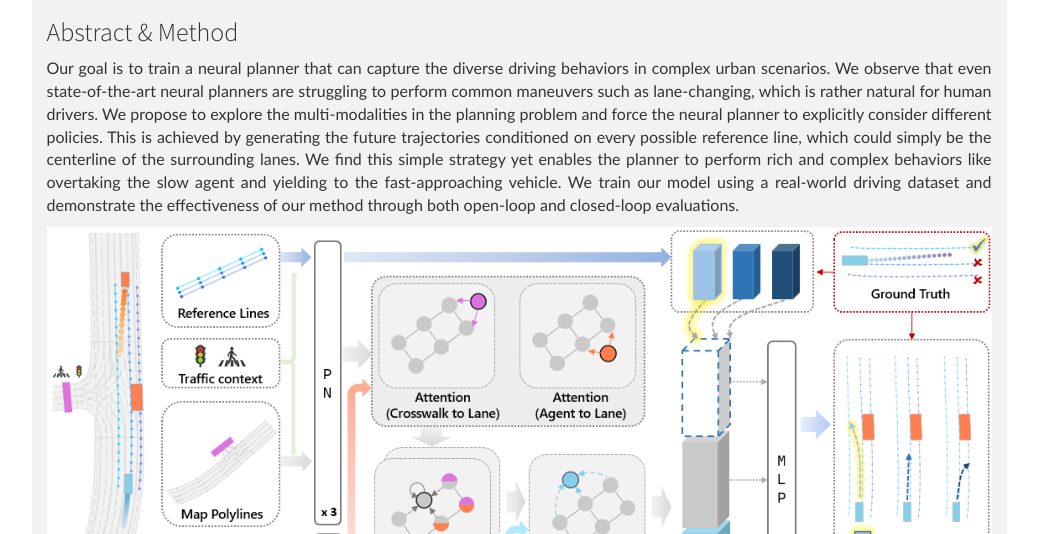
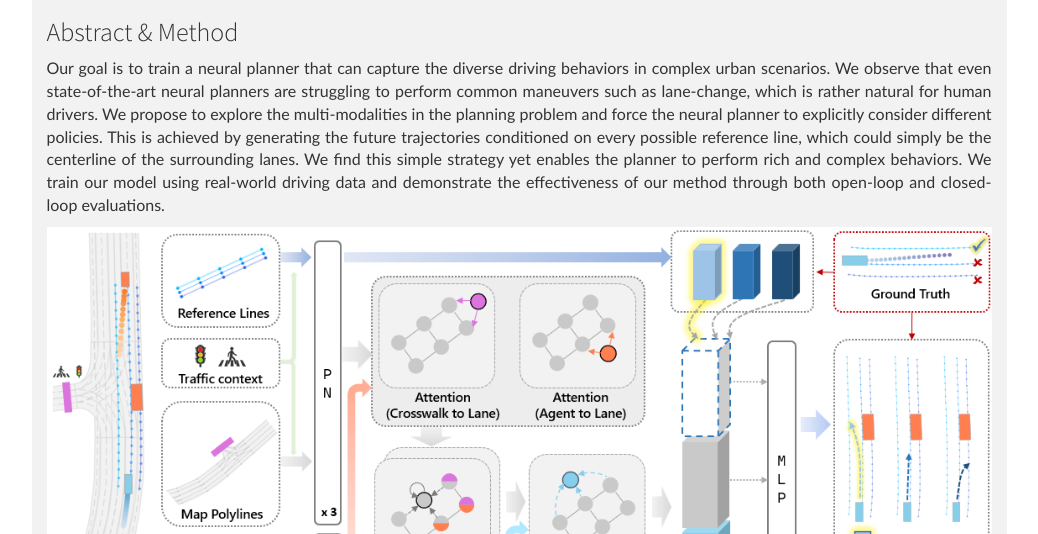
Before and after one commit to jchengai/jchengai.github.io, a plain HTML site: page mpnp/index.html in a window 1280 px wide. Shown: the part 266-800 px from the top of the page, without its empty margins (121-1159 px from the left). Drawn offline with nearby package versions, Linux system fonts and the light colour scheme; some packages are replaced by stand-ins of ours; a script that the page names is missing.

Commit message:
update abstract

```diff
--- a/mpnp/index.html
+++ b/mpnp/index.html
@@ -106,15 +106,14 @@
                     Our goal is to train a neural planner that can capture the diverse driving behaviors in complex
                     urban scenarios.
                     We observe that even state-of-the-art neural planners are struggling to perform common maneuvers
-                    such as lane-changing, which is rather natural for human drivers.
+                    such as lane-change, which is rather natural for human drivers.
                     We propose to explore the multi-modalities in the planning problem and force the neural planner to
                     explicitly consider different policies.
                     This is achieved by generating the future trajectories conditioned on every possible reference line,
                     which could simply be the centerline of the surrounding lanes.
-                    We find this simple strategy yet enables the planner to perform rich and complex behaviors like
-                    overtaking the slow agent and yielding to the fast-approaching vehicle.
-                    We train our model using a real-world driving dataset and demonstrate the effectiveness of our
-                    method through both open-loop and closed-loop evaluations.
+                    We find this simple strategy yet enables the planner to perform rich and complex behaviors.
+                    We train our model using real-world driving data and demonstrate the effectiveness of our method
+                    through both open-loop and closed-loop evaluations.
                 </p>
                 <p class="text-center">
                     <img src="./img/overview.png" class="center">
```
